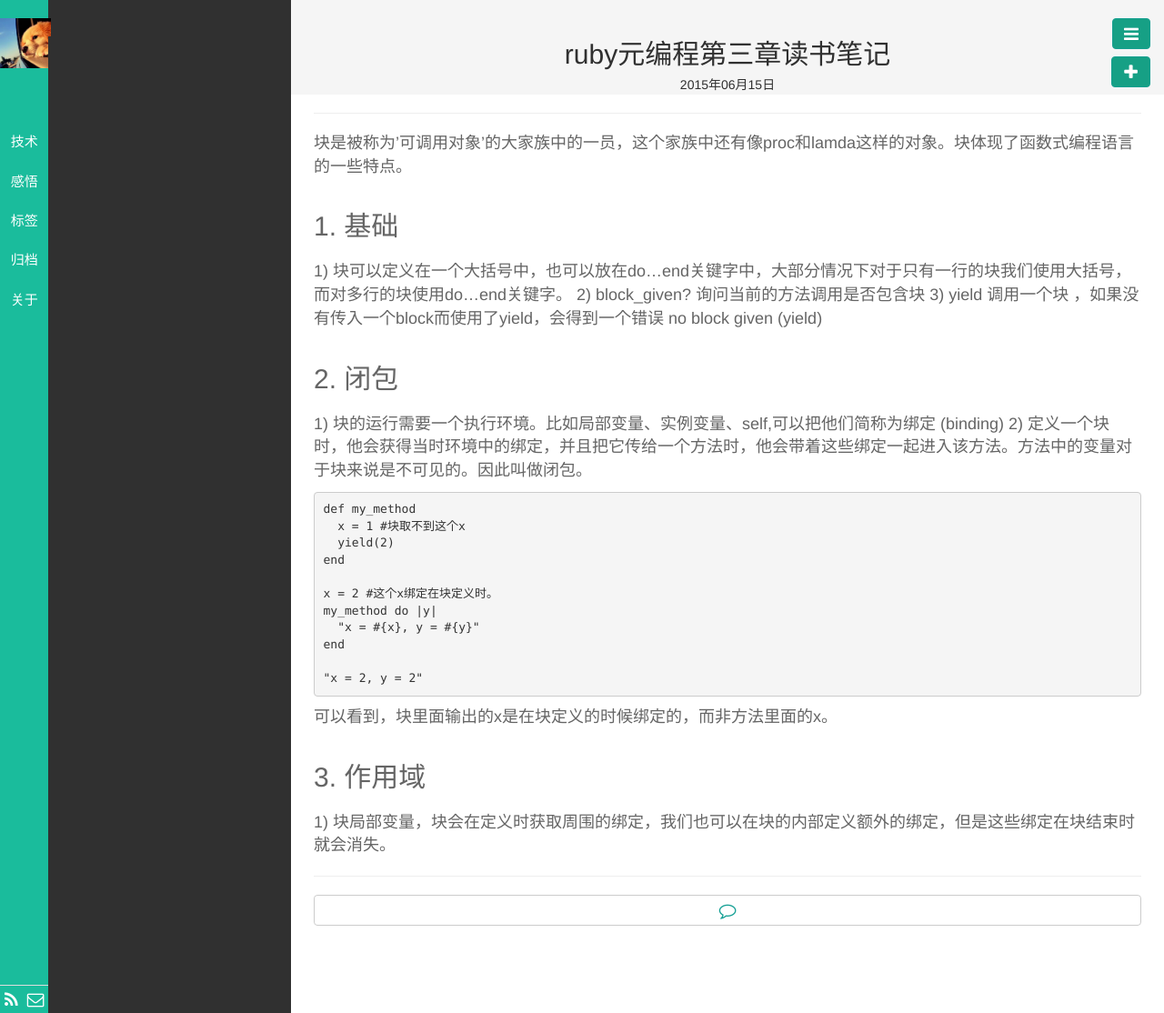
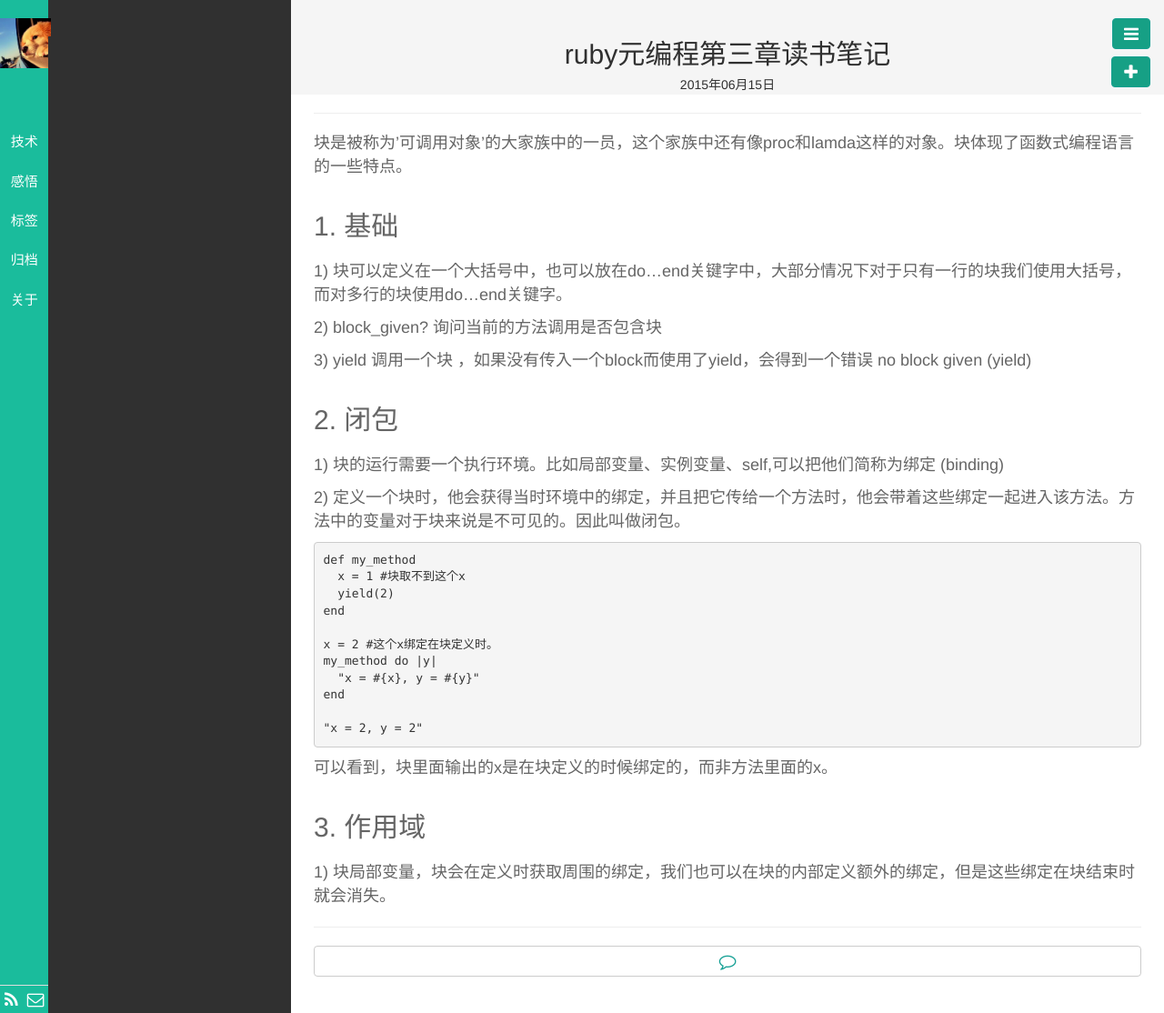
Before and after one commit to llx1105/llx1105.github.io, a Jekyll site: the page built from _posts/技术/2015-06-15-meta-ruby-03.md, in a window 1280 px wide. Shown: the whole page at 91% size. Built offline with Jekyll 4.4.1, drawn with Linux system fonts in a browser that asks for light colours; nearby versions of some CDN libraries; library files that are not in the unit come from our copies; Markdown is read by kramdown in place of the engine named in the settings.

Commit message:
fix 格式

````diff
--- a/_posts/技术/2015-06-15-meta-ruby-03.md
+++ b/_posts/技术/2015-06-15-meta-ruby-03.md
@@ -10,13 +10,17 @@ description: block
 块是被称为'可调用对象'的大家族中的一员，这个家族中还有像proc和lamda这样的对象。块体现了函数式编程语言的一些特点。
 
 ## 1. 基础
+
 1) 块可以定义在一个大括号中，也可以放在do...end关键字中，大部分情况下对于只有一行的块我们使用大括号，而对多行的块使用do...end关键字。
+
 2) block_given? 询问当前的方法调用是否包含块
+
 3) yield 调用一个块 ，如果没有传入一个block而使用了yield，会得到一个错误  no block given (yield)
 
+## 2. 闭包
 
-## 2. 闭包
 1) 块的运行需要一个执行环境。比如局部变量、实例变量、self,可以把他们简称为绑定 (binding)
+
 2) 定义一个块时，他会获得当时环境中的绑定，并且把它传给一个方法时，他会带着这些绑定一起进入该方法。方法中的变量对于块来说是不可见的。因此叫做闭包。
 
 ```
@@ -35,4 +39,5 @@ end
 可以看到，块里面输出的x是在块定义的时候绑定的，而非方法里面的x。
 
 ## 3. 作用域
+
 1) 块局部变量，块会在定义时获取周围的绑定，我们也可以在块的内部定义额外的绑定，但是这些绑定在块结束时就会消失。
````
